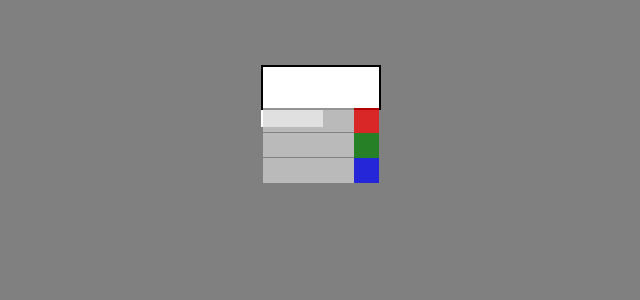
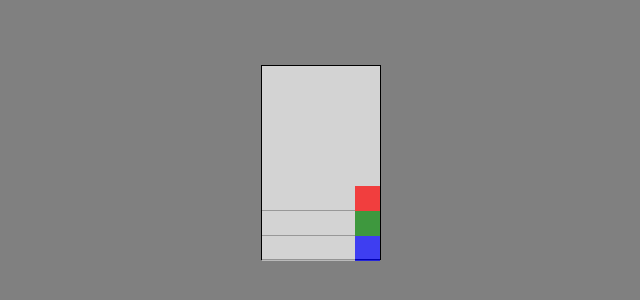
Before and after one commit to ALMArchive/basic-color-picker, a plain HTML site: page color-picker-example/index.html in a window 1280 px wide. Shown: the part 304-604 px from the top of the page, without its empty margins (348-988 px from the left). Drawn offline with Linux system fonts and the light colour scheme.

Commit message:
add background color variable, set background color tp color-picker-panel and sliders, change height calcs so viewer and slider fits in panel

```diff
--- a/color-picker-example/style.css
+++ b/color-picker-example/style.css
@@ -49,10 +49,11 @@ html, body {
  */
 
 .color-picker-panel {
+    --color-picker-background-color: #d3d3d3;
     width: 120px;
-    height: calc(120px - 3*25px);
-    border: 2px solid black;
-    background-color: white;
+    height: calc(120px + 3*25px);
+    border: 1px solid black;
+    background-color: var(--color-picker-background-color);
 }
 
 /*
@@ -61,7 +62,7 @@ html, body {
 
 .color-viewer {
     width: 100%;
-    height: 100%;
+    height: 120px;
 }
 
 /*
@@ -74,7 +75,7 @@ html, body {
     outline: 0;
     width: 100%;
     height: 25px;
-    background: #d3d3d3;
+    background: var(--color-picker-background-color);
     opacity: 0.7;
     transition: opacity .2s;
 }
```
